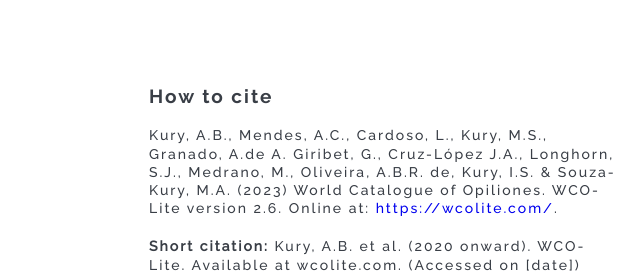
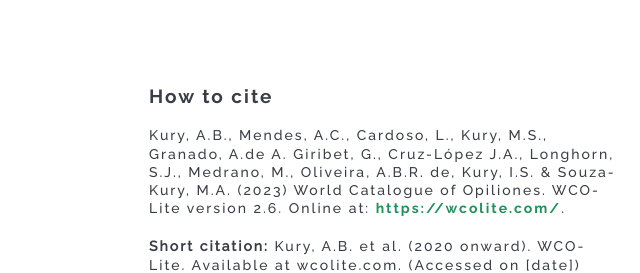
Before and after one commit to iankury/wcolite, a website: page public/home.html in a window 1280 px wide. Shown: the part 920-1193 px from the top of the page, without its empty margins (640-1280 px from the left). Drawn offline with Linux system fonts and the light colour scheme.

Commit message:
fix span

```diff
--- a/public/home.html
+++ b/public/home.html
@@ -83,7 +83,7 @@
 
         <section class="cite">
           <div class="cite__title section__title">How to cite</div>
-          <div class="cite__text">Kury, A.B., Mendes, A.C., Cardoso, L., Kury, M.S., Granado, A.de A. Giribet, G., Cruz-López J.A., Longhorn, S.J., Medrano, M., Oliveira, A.B.R. de, Kury, I.S. & Souza-Kury, M.A. (2023) World Catalogue of Opiliones. WCO-Lite version 2.6. Online at: <a href="https://wcolite.com/">https://wcolite.com/</a>.</div>
+          <div class="cite__text">Kury, A.B., Mendes, A.C., Cardoso, L., Kury, M.S., Granado, A.de A. Giribet, G., Cruz-López J.A., Longhorn, S.J., Medrano, M., Oliveira, A.B.R. de, Kury, I.S. & Souza-Kury, M.A. (2023) World Catalogue of Opiliones. WCO-Lite version 2.6. Online at: <span>https://wcolite.com/</span>.</div>
           <div class="cite__text"> <b>Short citation:</b> Kury, A.B. et al. (2020 onward). WCO-Lite. Available at wcolite.com. (Accessed on [date])</div>
         </section>
 
```
